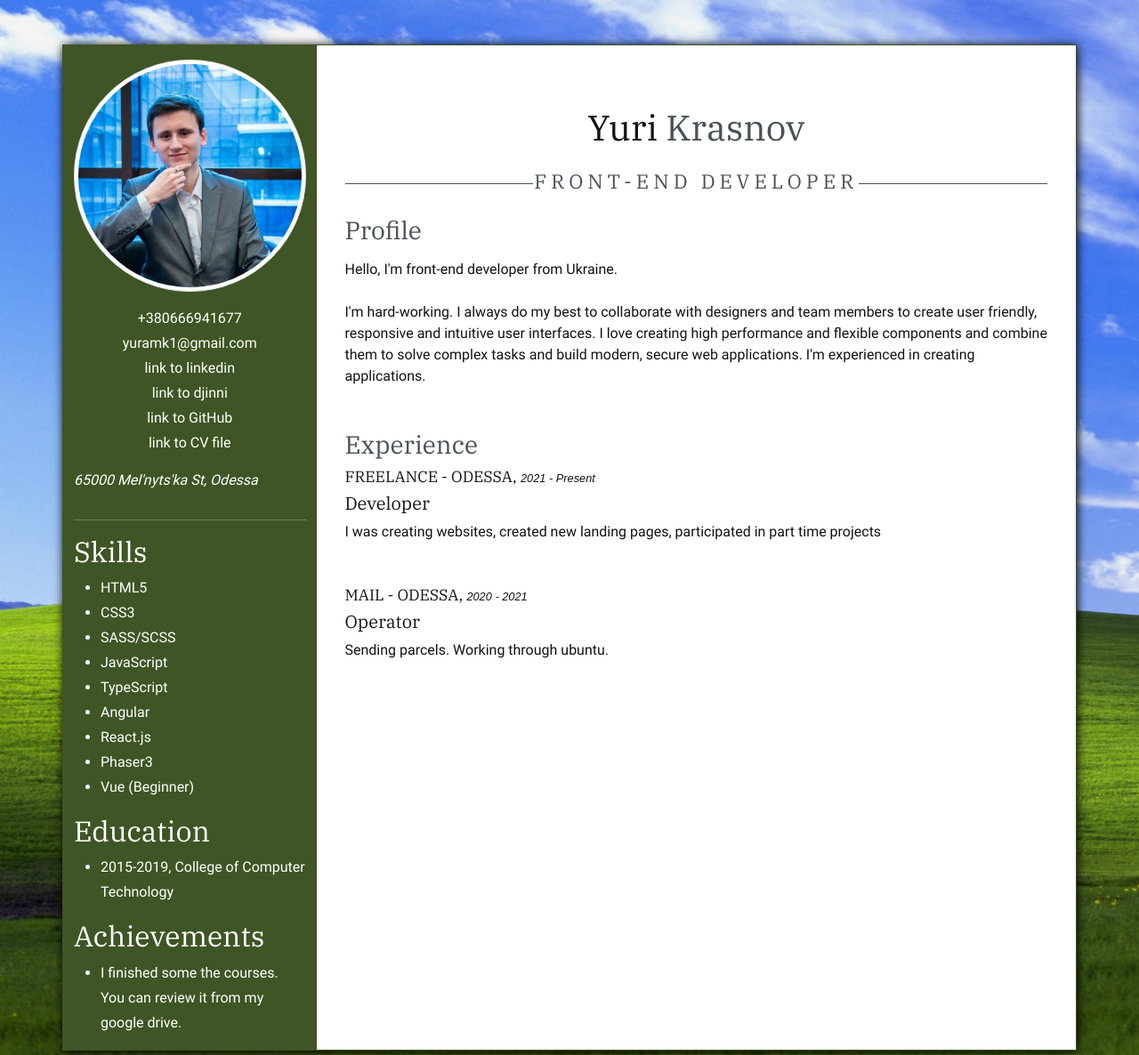
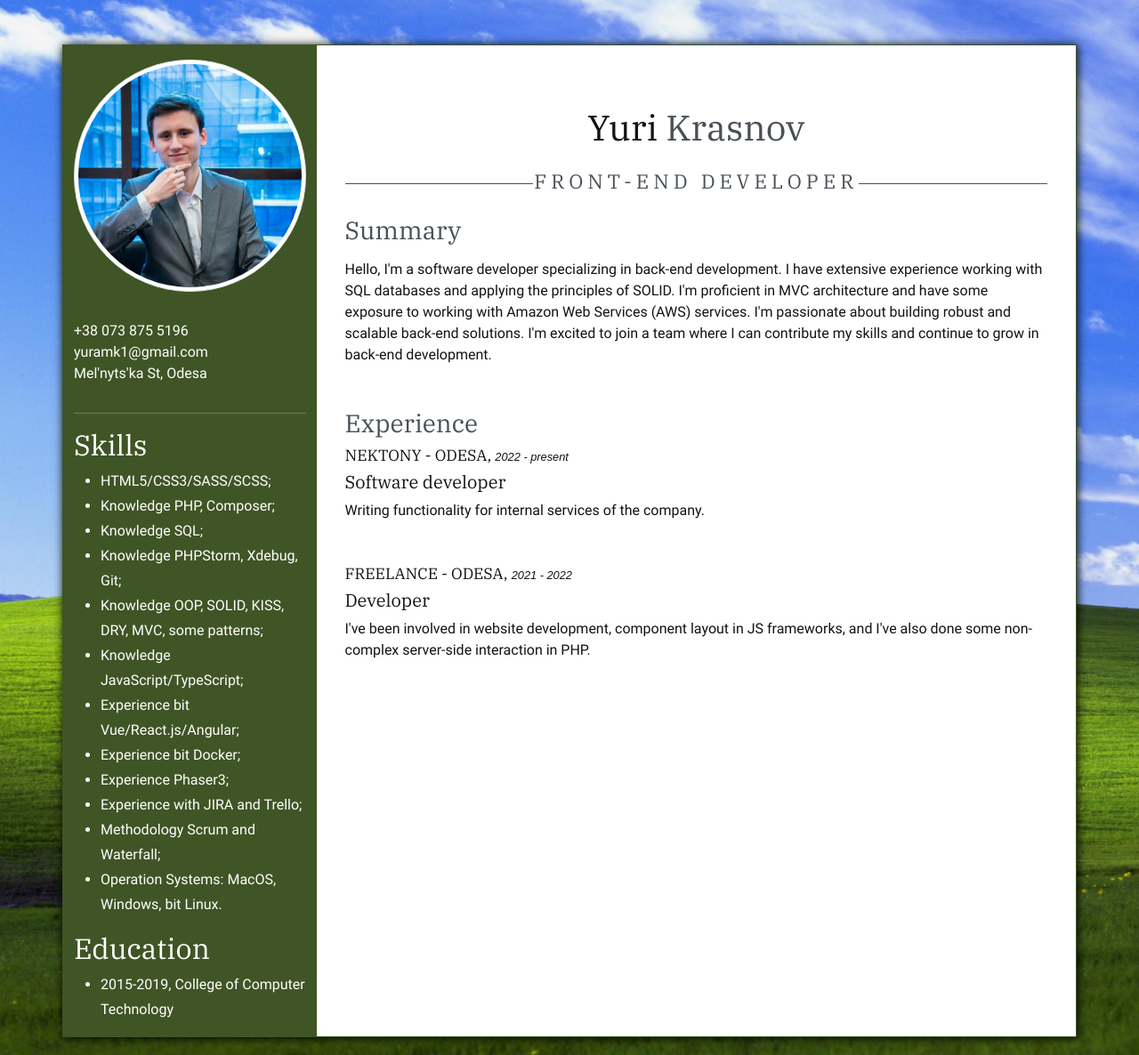
Before and after one commit to MrKrasnov/CV-business-card, a website: page src/index.html in a window 1280 px wide. Shown: the top 1186 px of the page at 89% size. Drawn offline with Linux system fonts and the light colour scheme.

Commit message:
Updated CV

```diff
--- a/src/css/style.css
+++ b/src/css/style.css
@@ -54,10 +54,6 @@ article {
 .cv-left ul.contacts-block {
     list-style-type: none;
     padding-left: 0;
-}
-
-.cv-left .address {
-    font-style: italic;
 }
 
 .italic {
--- a/src/index.html
+++ b/src/index.html
@@ -42,13 +42,6 @@
                             </ul>
                         </section>
                     </div>
-                    <div class="col-lg-12">
-                        <section>
-                            <h2>Achievements</h2>
-                            <ul id="achievements-list">
-                            </ul>
-                        </section>
-                    </div>
                 </div>
             </div>
             <div class="col-lg-9 col-md-8 cv-right">
@@ -58,7 +51,7 @@
                         <h2 class="header-job mb-4 text-center lines color-grey" id="job-title"></h2>
                     </header>
                     <main class="mb-5">
-                        <h3 class="main-title mb-3 color-grey">Profile</h3>
+                        <h3 class="main-title mb-3 color-grey">Summary</h3>
                         <p id="profile-desc">
                         </p>
                     </main>
--- a/src/js/app.js
+++ b/src/js/app.js
@@ -30,13 +30,7 @@ experienceDiv.innerHTML = experienceData;
  * contact data
  */
 
-contact.innerHTML += `<li><a href="tel:${data.phone}">${data.phone}</a></li>`
-contact.innerHTML += `<li><a href="mailto:${data.email}">${data.email}</a></li>`
-contact.innerHTML += `<li><a href="${data.linkedin}">link to linkedin</a></li>`
-contact.innerHTML += `<li><a href="${data.djinni}">link to djinni</a></li>`
-contact.innerHTML += `<li><a href="${data.github}">link to GitHub</a></li>`
-contact.innerHTML += `<li><a href="${data.googledrive}">link to CV file</a></li>`
-adress.innerHTML = `<p>${data.address}</p>`;
+adress.innerHTML = `<p>${data.phone} <br> ${data.email} <br> ${data.address}</p>`;
 photo.src = data.photo;
 /**
  * skills
--- a/src/js/data.js
+++ b/src/js/data.js
@@ -3,23 +3,26 @@ const data = {
     "last_name": "Krasnov",
     "job_title": "Front-End Developer",
     "photo": "images/mini.jpg",
-    "phone": "+380666941677",
+    "phone": "+38 073 875 5196",
     "email": "yuramk1@gmail.com",
     "djinni": 'https://djinni.co/q/ce79ff6001/',
     "linkedin": "https://www.linkedin.com/in/yuri-krasnov-9468b019b/",
     "github": "https://github.com/MrKrasnov",
     "googledrive": "https://drive.google.com/drive/folders/1NKkUTon2G_R0CilY78ZYYlvuhXYTD45d",
-    "address": "65000 Mel'nyts'ka St, Odessa",
+    "address": "Mel'nyts'ka St, Odesa",
     "skills": [
-        "HTML5",
-        "CSS3",
-        'SASS/SCSS',
-        "JavaScript",
-        "TypeScript",
-        "Angular",
-        "React.js",
-        'Phaser3',
-        "Vue (Beginner)",
+        'HTML5/CSS3/SASS/SCSS;',
+        "Knowledge PHP, Composer;",
+        "Knowledge SQL;",
+        "Knowledge PHPStorm, Xdebug, Git;",
+        "Knowledge OOP, SOLID, KISS, DRY, MVC, some patterns;",
+        "Knowledge JavaScript/TypeScript;",
+        "Experience bit Vue/React.js/Angular;",
+        "Experience bit Docker;",
+        'Experience Phaser3;',
+        "Experience with JIRA and Trello;",
+        "Methodology Scrum and Waterfall;",
+        "Operation Systems: MacOS, Windows, bit Linux.",
     ],
     "education": [
         ["2015-2019", "College of Computer Technology"],
@@ -27,8 +30,5 @@ const data = {
     "achievements": [
         "I finished some the courses. </br> You can review it from my <a href='https://drive.google.com/drive/folders/1ehnlJAFvp7cXkILQcPtXd1qIRJ1-RC1c'>google drive</a>.",
     ],
-    "profile": `Hello, I'm front-end developer from Ukraine. </br></br>
-    I\'m hard-working. I always do my best to collaborate with designers and team members to create user friendly, responsive and intuitive user interfaces.
-    I love creating high performance and flexible components and combine them to solve complex tasks and build modern, secure web applications.
-        I'm experienced in creating applications.`
+    "profile": `Hello, I'm a software developer specializing in back-end development. I have extensive experience working with SQL databases and applying the principles of SOLID. I'm proficient in MVC architecture and have some exposure to working with Amazon Web Services (AWS) services. I'm passionate about building robust and scalable back-end solutions. I'm excited to join a team where I can contribute my skills and continue to grow in back-end development.`
 };
--- a/src/js/experience.js
+++ b/src/js/experience.js
@@ -1,18 +1,18 @@
 const experience = [
     {
-        "company": "Freelance",
-        "city": "Odessa",
-        "from": "2021",
-        "to": 'Present',
-        "position": "Developer",
-        "description": "I was creating websites, created new landing pages, participated in part time projects"
+        "company": "Nektony",
+        "city": "Odesa",
+        "from": "2022",
+        "to": 'present',
+        "position": "Software developer",
+        "description": "Writing functionality for internal services of the company."
     },
     {
-        "company": "Mail",
-        "city": "Odessa",
-        "from": "2020",
-        "to": '2021',
-        "position": "Operator",
-        "description": "Sending parcels. Working through ubuntu."
-    },
+        "company": "Freelance",
+        "city": "Odesa",
+        "from": "2021",
+        "to": '2022',
+        "position": "Developer",
+        "description": "I've been involved in website development, component layout in JS frameworks, and I've also done some non-complex server-side interaction in PHP."
+    }
 ]
```
